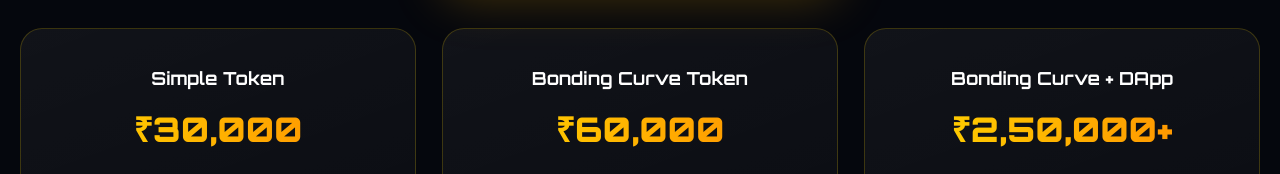
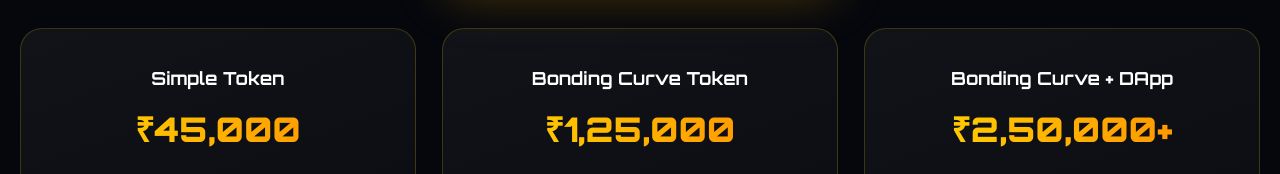
Before and after one commit to xarctech/xarc, a plain HTML site: page index.html in a window 1280 px wide. Shown: the part 7099-7273 px from the top of the page. Drawn offline with Linux system fonts and the light colour scheme.

Commit message:
Update index.html

```diff
--- a/index.html
+++ b/index.html
@@ -572,7 +572,7 @@
       <div class="grid-3" style="margin-top:30px;">
         <div class="price-card">
           <h3>Simple Token</h3>
-          <div class="price">₹30,000</div>
+          <div class="price">₹45,000</div>
           <ul>
             <li>Token Creation on Polygon</li>
             <li>POL / USDT Liquidity Setup</li>
@@ -583,7 +583,7 @@
         </div>
         <div class="price-card">
           <h3>Bonding Curve Token</h3>
-          <div class="price">₹60,000</div>
+          <div class="price">₹1,25,000</div>
           <ul>
             <li>Bonding Curve Token</li>
             <li>Rewards System</li>
```
